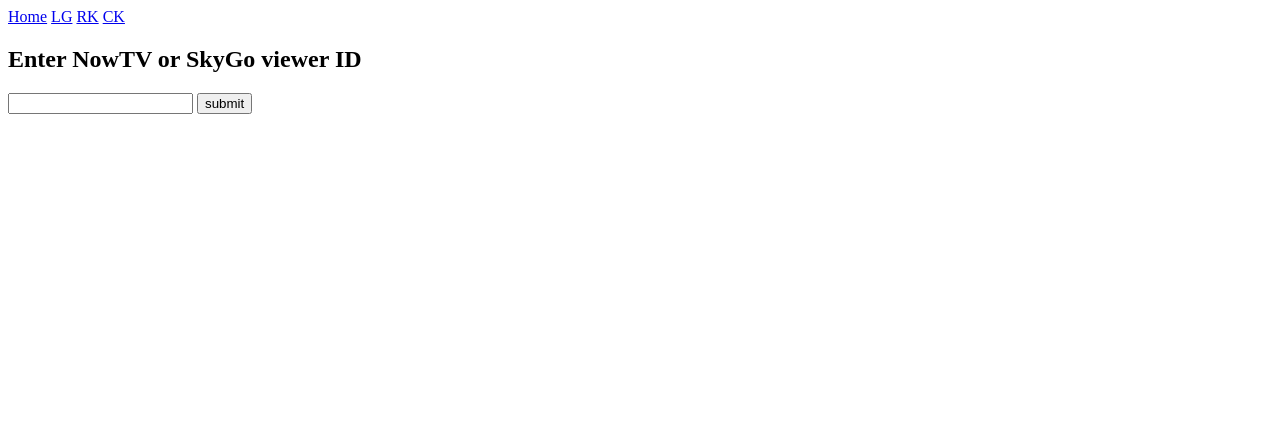
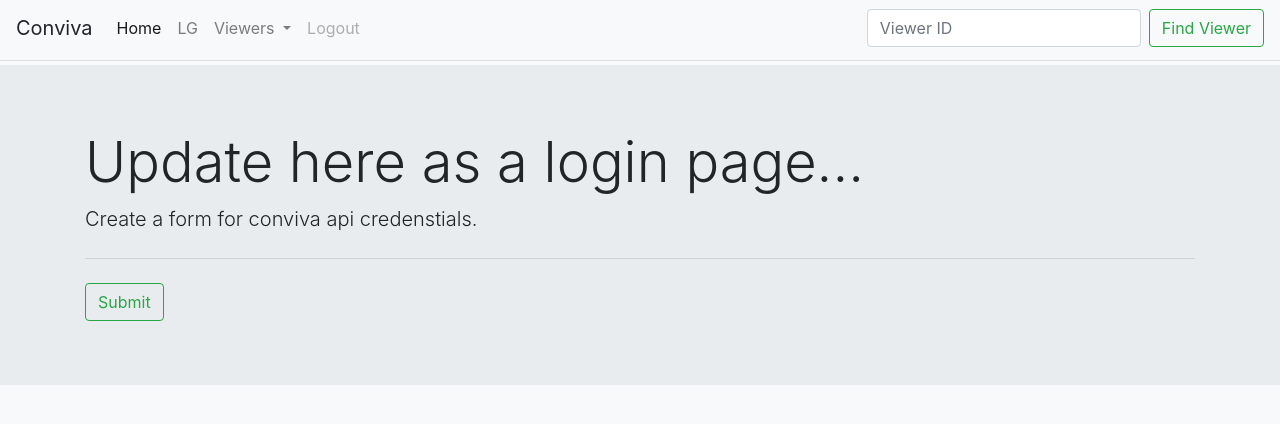
Before and after one commit to cagdaskaya/ck-conviva-viewers, a Flask app: page / in a window 1280 px wide. Shown: the top 424 px of the page. Run offline with Flask 2, Linux system fonts and the light colour scheme; parts of the project's set-up code (start-up, migrations or seed data) failed here and were passed over; some libraries are stand-ins or nearby versions.

Commit message:
+Bootstrap / row collapse enabled

```diff
--- a/app.py
+++ b/app.py
@@ -19,7 +19,8 @@
 
 
 def api_query(viewer_id):
-    accounts = accounts_query()
+    global accounts
+    # accounts = accounts_query()
     for k, v in accounts.items():
         url = "https://api.conviva.com/insights/2.4/viewer/views.json"
         querystring = {
@@ -45,7 +46,7 @@
 
 @app.route('/')
 def index_func():
-    return render_template('index.jinja2')
+    return render_template('index.html')
 
 
 # This route will be arrived at looking like this:
@@ -61,15 +62,25 @@
 def sessions_func(viewer_id):
     global sessions
     sessions, acct = api_query(viewer_id)
-    return render_template('sessions.jinja2', sessions=sessions, prettify_date=prettify_date, prettify_time=prettify_time, round=round,
-                           viewer_id=viewer_id, len=len, acct=acct)
+    asset_set = {d['asset'] for d in sessions.values()}
+    vsfs = [d['isPlayStartFail'] for d in sessions.values() if d['isPlayStartFail']]
+    ebvs = [d['joinTimeMs'] for d in sessions.values() if (d['joinTimeMs'] < 0 and d['playTimeMs'] == 0 and not d['isPlayStartFail'])]
+    play_d = prettify_time(sum([d['playTimeMs'] for d in sessions.values()]))
+    # os_list = [d['os'] for d in sessions.values()]
+    # os_set = {d['os'] for d in sessions.values()}
+    os_p = [(round((100 * [d['os'] for d in sessions.values()].count(i) / len([d['os'] for d in sessions.values()]))), i) for i in {d['os'] for d in sessions.values()}]
+    loc_p = [(round((100 * [d['city'] for d in sessions.values()].count(i) / len([d['city'] for d in sessions.values()]))), i) for i in {d['city'] for d in sessions.values()}]
+    isp_p = [(round((100 * [d['isp'] for d in sessions.values()].count(i) / len([d['isp'] for d in sessions.values()]))), i) for i in {d['isp'] for d in sessions.values()}]
+    return render_template('sessions.html', sessions=sessions, prettify_date=prettify_date, os_p=os_p, loc_p=loc_p,
+                           prettify_time=prettify_time, round=round, viewer_id=viewer_id, ebvs=ebvs, isp_p=isp_p,
+                           len=len, acct=acct, list=list, asset_set=asset_set, vsfs=vsfs, play_d=play_d)
 
 
 @app.route('/session/<int:session_id>')
 def session_function(session_id):
     session = sessions.get(session_id)
     tags = session['tags']
-    request_id = (session['streamUrl'].split('=')[1]) if len(session['streamUrl'].split('=')) > 1 else 'no c3.ri'
+    request_id = (session['streamUrl'].split('c3.ri=')[1]) if len(session['streamUrl'].split('c3.ri=')) > 1 else 'no c3.ri'
     start_time = prettify_date(session['startTimeMs'])
     end_time = prettify_date(session['startTimeMs'] + session['joinTimeMs'] + session['playTimeMs'] + session['buffTimeMs'])
     play_time = prettify_time(session['playTimeMs'])
@@ -77,10 +88,12 @@
     abr = round(session['avgBitrateKbps'] / 1024, 2)
     vst = round(session['joinTimeMs'] / 1000, 2)
     if not session:
-        return render_template('404.jinja2', message=f'A session with id {session_id} was not found.')
-    return render_template('session.jinja2', session=session, request_id=request_id, start_time=start_time, end_time=end_time,
+        return render_template('404.html', message=f'A session with id {session_id} was not found.')
+    return render_template('session.html', session=session, request_id=request_id, start_time=start_time, end_time=end_time,
                            buff_ratio=buff_ratio, abr=abr, play_time=play_time, vst=vst, tags=tags)
 
 
+accounts = accounts_query()
+
 if __name__ == '__main__':
     app.run(debug=True)
--- a/templates/404.jinja2
+++ b/templates/404.html
@@ -1,6 +1,8 @@
-{% extends 'base.jinja2' %}
+{% extends 'base.html' %}
 
 {% block content %}
+
 <h1>404 - Post not found</h1>
 <p>{{ message  }}</p>
+
 {% endblock %}
--- /dev/null
+++ b/templates/base.html
@@ -0,0 +1,52 @@
+<!DOCTYPE html>
+<html lang="en" dir="ltr">
+  <head>
+    <meta charset="utf-8">
+    <link rel="stylesheet" href="https://stackpath.bootstrapcdn.com/bootstrap/4.2.1/css/bootstrap.min.css" integrity="sha384-GJzZqFGwb1QTTN6wy59ffF1BuGJpLSa9DkKMp0DgiMDm4iYMj70gZWKYbI706tWS" crossorigin="anonymous">
+    <script src="https://code.jquery.com/jquery-3.3.1.slim.min.js" integrity="sha384-q8i/X+965DzO0rT7abK41JStQIAqVgRVzpbzo5smXKp4YfRvH+8abtTE1Pi6jizo" crossorigin="anonymous"></script>
+    <script src="https://cdnjs.cloudflare.com/ajax/libs/popper.js/1.14.6/umd/popper.min.js" integrity="sha384-wHAiFfRlMFy6i5SRaxvfOCifBUQy1xHdJ/yoi7FRNXMRBu5WHdZYu1hA6ZOblgut" crossorigin="anonymous"></script>
+    <script src="https://stackpath.bootstrapcdn.com/bootstrap/4.2.1/js/bootstrap.min.js" integrity="sha384-B0UglyR+jN6CkvvICOB2joaf5I4l3gm9GU6Hc1og6Ls7i6U/mkkaduKaBhlAXv9k" crossorigin="anonymous"></script>
+    <title>Conviva Viewers</title>
+  </head>
+  <body class="bg-light">
+    <nav class="navbar navbar-expand-lg navbar-light bg-light">
+      <a class="navbar-brand">Conviva</a>
+      <button class="navbar-toggler" type="button" data-toggle="collapse" data-target="#navbarSupportedContent" aria-controls="navbarSupportedContent" aria-expanded="false" aria-label="Toggle navigation">
+        <span class="navbar-toggler-icon"></span>
+      </button>
+
+      <div class="collapse navbar-collapse" id="navbarSupportedContent">
+        <ul class="navbar-nav mr-auto">
+          <li class="nav-item active">
+            <a class="nav-link" href="{{ url_for('index_func') }}">Home <span class="sr-only">(current)</span></a>
+          </li>
+          <li class="nav-item">
+            <a class="nav-link" href="{{ url_for('sessions_func', viewer_id='4f18f7b5e8e6bcc8fbed5448002ea0ee5c70dc0d') }}">LG</a>
+          </li>
+          <li class="nav-item dropdown">
+            <a class="nav-link dropdown-toggle" href="#" id="navbarDropdown" role="button" data-toggle="dropdown" aria-haspopup="true" aria-expanded="false">
+              Viewers
+            </a>
+            <div class="dropdown-menu" aria-labelledby="navbarDropdown">
+              <a class="dropdown-item" href="{{ url_for('sessions_func', viewer_id='bc20ca6598829523efb90c82014bfc9fd6d3a160') }}">RK</a>
+              <a class="dropdown-item" href="{{ url_for('sessions_func', viewer_id='7b683a4afb0cb5a84c0e0e40c107d42b609798d6') }}">CK</a>
+              <div class="dropdown-divider"></div>
+            </div>
+          </li>
+          <li class="nav-item">
+            <a class="nav-link disabled" href="#" tabindex="-1" aria-disabled="true">Logout</a>
+          </li>
+        </ul>
+        <form class="form-inline my-2 my-lg-0" action="/sessions" method="POST">
+          <input class="form-control mr-sm-2" name="viewer_id" type="search" placeholder="Viewer ID" aria-label="Search">
+          <button class="btn btn-outline-success my-2 my-sm-0" type="submit" value="submit">Find Viewer</button>
+        </form>
+      </div>
+    </nav>
+    <hr class="my-1">
+
+    {% block content %}
+
+    {% endblock %}
+  </body>
+</html>
--- a/templates/base.jinja2
+++ /dev/null
@@ -1,13 +0,0 @@
-<!DOCTYPE html>
-<html>
-    <head></head>
-    <body>
-    <a href="{{ url_for('index_func') }}">Home</a>
-    <a href="{{ url_for('sessions_func', viewer_id="4f18f7b5e8e6bcc8fbed5448002ea0ee5c70dc0d") }}">LG</a>
-    <a href="{{ url_for('sessions_func', viewer_id="bc20ca6598829523efb90c82014bfc9fd6d3a160") }}">RK</a>
-    <a href="{{ url_for('sessions_func', viewer_id="7b683a4afb0cb5a84c0e0e40c107d42b609798d6") }}">CK</a>
-    {% block content %}
-
-    {% endblock %}
-    </body>
-</html>
--- /dev/null
+++ b/templates/index.html
@@ -0,0 +1,14 @@
+{% extends 'base.html' %}
+
+{% block content %}
+
+<div class="jumbotron jumbotron-fluid">
+  <div class="container">
+    <h1 class="display-4">Update here as a login page...</h1>
+    <p class="lead">Create a form for conviva api credenstials.</p>
+    <hr class="my-4">
+    <a class="btn btn-outline-success my-2 my-sm-0" href="#" role="button">Submit</a>
+  </div>
+</div>
+
+{% endblock %}
--- a/templates/index.jinja2
+++ /dev/null
@@ -1,9 +0,0 @@
-{% extends 'base.jinja2' %}
-
-{% block content %}
-<h2>Enter NowTV or SkyGo viewer ID</h2>
-<form action="/sessions" method="POST">
-    <input name="viewer_id">
-    <input type="submit" value="submit">
-</form>
-{% endblock %}
```
Also changed, not shown: templates/session.html (added, +57 -0 lines), templates/session.jinja2 (deleted, +0 -48 lines), templates/sessions.html (added, +139 -0 lines), templates/sessions.jinja2 (deleted, +0 -37 lines).
